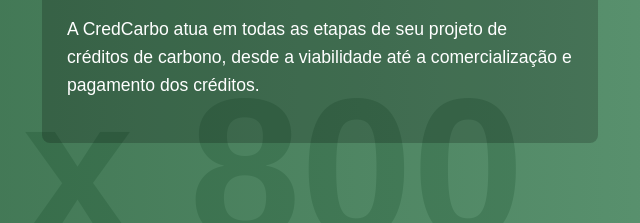
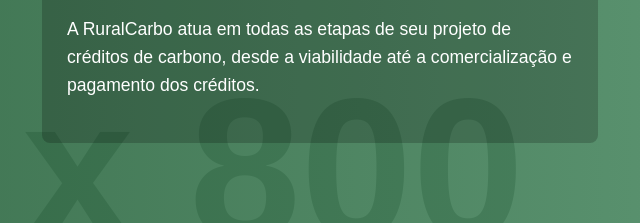
Before and after one commit to RenanACS/TrabalhoUbiqua, a plain HTML site: page vender.html in a window 1280 px wide. Shown: the part 190-413 px from the top of the page, 618-1258 px from the left. Drawn offline with Linux system fonts and the light colour scheme; placeholder pictures from the web are drawn by us.

```diff
--- a/vender.html
+++ b/vender.html
@@ -17,7 +17,7 @@
             </div>
             <div class="hero-text-right">
                 <p>Você possui uma área florestal, de manejo sustentável ou projeto de energias renováveis (eólica ou solar) e gostaria de analisar a viabilidade e vender seus créditos de carbono?</p>
-                <p>A CredCarbo atua em todas as etapas de seu projeto de créditos de carbono, desde a viabilidade até a comercialização e pagamento dos créditos.</p>
+                <p>A RuralCarbo atua em todas as etapas de seu projeto de créditos de carbono, desde a viabilidade até a comercialização e pagamento dos créditos.</p>
             </div>
         </div>
 
```
